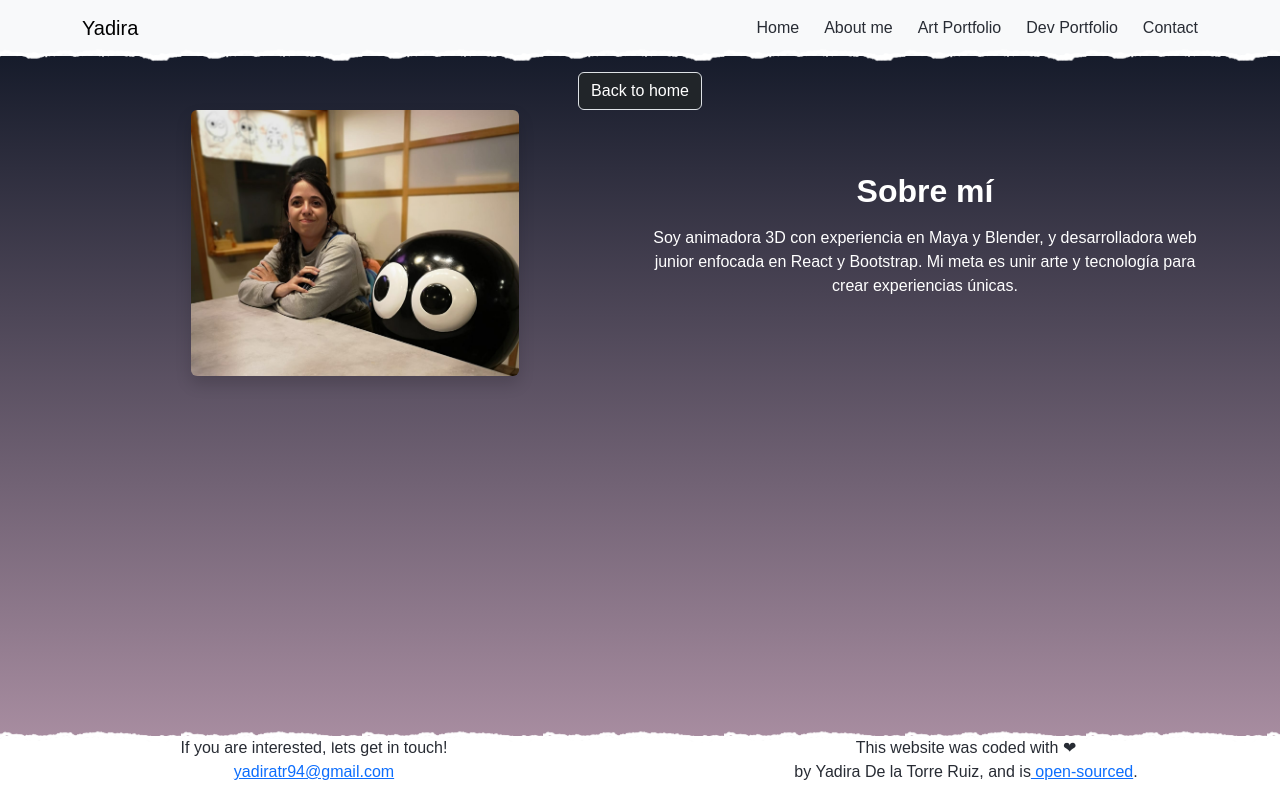
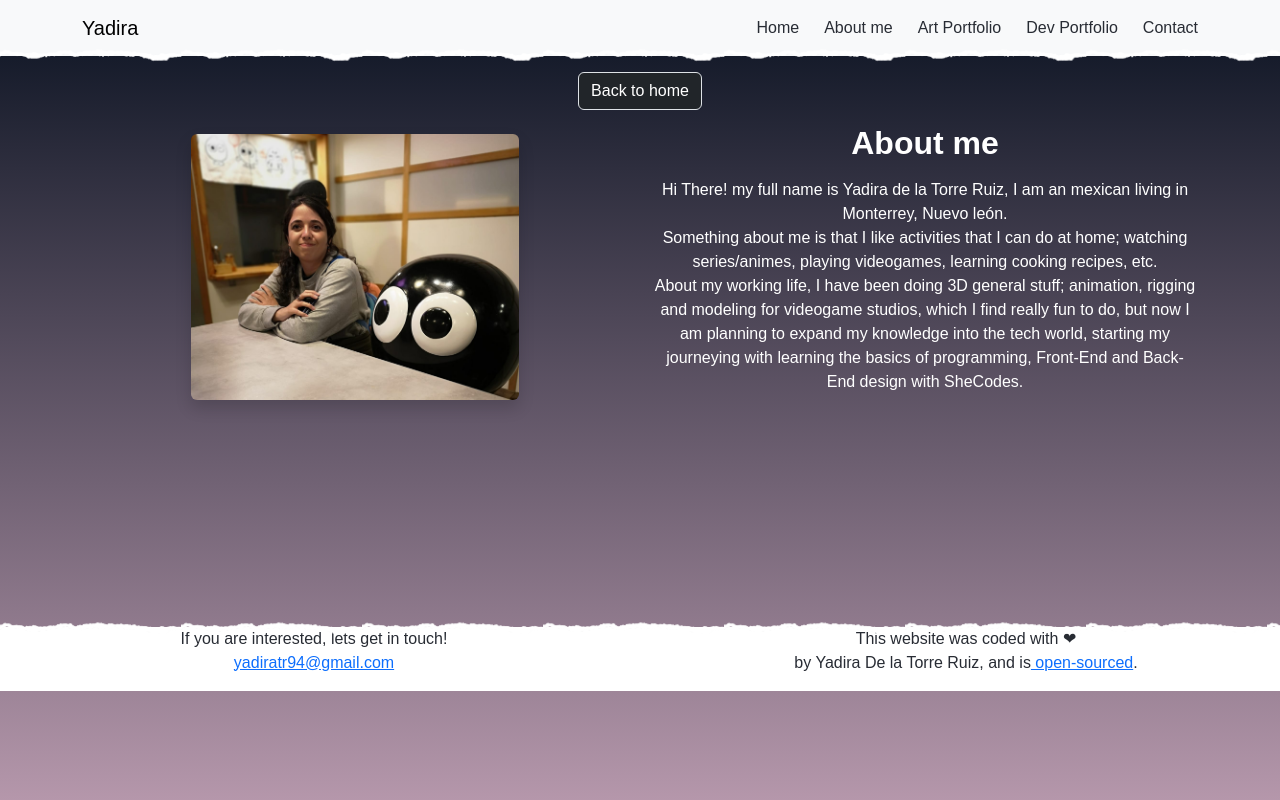
Before and after one commit to Yayiyi94/portfolio-3ddev, a React (Create React App) app: page /about in a window 1280 px wide. Built offline with nearby package versions, Linux system fonts and the light colour scheme.

Commit message:
aboutme info updated, footer style updated, navbar change link to my name to home,

```diff
--- a/src/Aboutme.js
+++ b/src/Aboutme.js
@@ -18,15 +18,23 @@ export default function Aboutme() {
               <img
                 src={mainphoto}
                 alt="Yadira"
-                className="about-photo img-fluid rounded shadow"
+                className="about-photo img-fluid rounded shadow m-4"
               />
             </Col>
             <Col md={6}>
-              <h2 className="fw-bold mb-3">Sobre mí</h2>
+              <h2 className="fw-bold mb-3">About me</h2>
               <p>
-                Soy animadora 3D con experiencia en Maya y Blender, y
-                desarrolladora web junior enfocada en React y Bootstrap. Mi meta
-                es unir arte y tecnología para crear experiencias únicas.
+                Hi There! my full name is Yadira de la Torre Ruiz, I am an
+                mexican living in Monterrey, Nuevo león. <br /> Something about
+                me is that I like activities that I can do at home; watching
+                series/animes, playing videogames, learning cooking recipes,
+                etc.
+                <br /> About my working life, I have been doing 3D general
+                stuff; animation, rigging and modeling for videogame studios,
+                which I find really fun to do, but now I am planning to expand
+                my knowledge into the tech world, starting my journeying with
+                learning the basics of programming, Front-End and Back-End
+                design with SheCodes.
               </p>
             </Col>
           </Row>
--- a/src/App.css
+++ b/src/App.css
@@ -78,7 +78,7 @@ section {
 }
 
 footer {
-  margin-top: 380px;
+  margin-top: 155px;
   background-color: white;
   position: relative;
   color: #282c34;
--- a/src/Footer.js
+++ b/src/Footer.js
@@ -3,9 +3,9 @@ import "./App.css";
 export default function Footer() {
   return (
     <div className="Footer">
-      <footer className="fixed-bottom">
-        <div class="row m4 ">
-          <div class="col-6">
+      <footer className="">
+        <div class="row  ">
+          <div class="col-6 ">
             <p>
               If you are interested, lets get in touch!
               <br />
--- a/src/Navbar.js
+++ b/src/Navbar.js
@@ -14,7 +14,7 @@ export default function Navigation() {
       fixed="top"
     >
       <Container>
-        <Navbar.Brand href="#home">Yadira</Navbar.Brand>
+        <Navbar.Brand href="/">Yadira</Navbar.Brand>
         <Navbar.Toggle aria-controls="basic-navbar-nav" />
         <Navbar.Collapse id="basic-navbar-nav">
           <Nav className="ms-auto navbarText">
```
